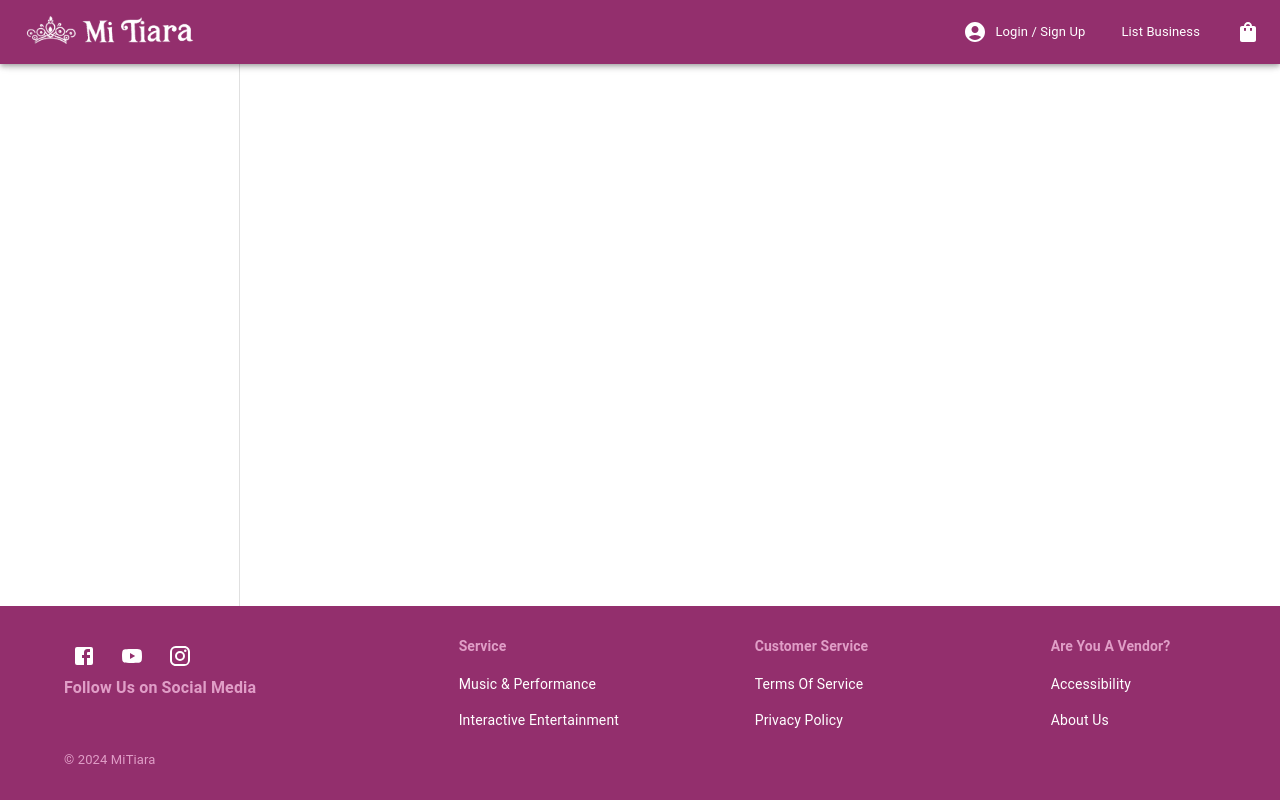
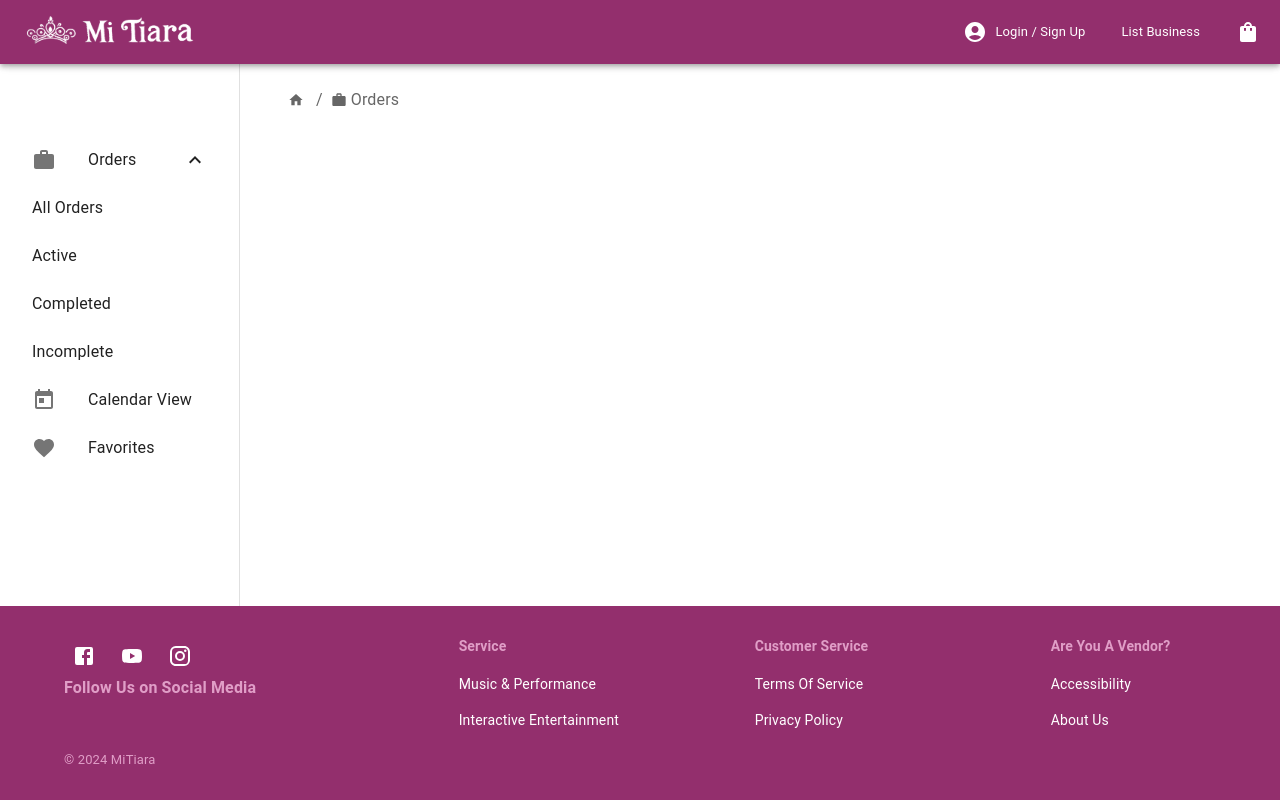
Before and after one commit to josephperez416/tiarafrontend, a React (Create React App) app in the folder TiaraFront/: page /ClientDashboard in a window 1280 px wide. Built offline with nearby package versions, Linux system fonts and the light colour scheme.

Commit message:
addded all the navbar buttons and started on Dashboard Card

```diff
--- a/TiaraFront/src/App.js
+++ b/TiaraFront/src/App.js
@@ -3,6 +3,7 @@ import Main from "./pages/Main";
 import Login from "./pages/Login";
 import SingleServiceDetails from "./pages/singleServiceDetails";
 import ErrorPage from "./pages/ErrorPage";
+
 import ClientDashboard from "./pages/ClientDashboard";
 
 export default function App() {
@@ -19,7 +20,9 @@ export default function App() {
           <Route index element={<div><h2>SignUp</h2></div>} />
           <Route path='test' element={<div><h2>Test</h2></div>} />
       </Route>
-      <Route path='/ClientDashboard' element={<ClientDashboard/>}/>
+      <Route path='/ClientDashboard' element={<ClientDashboard/>}>
+          <Route path="Orders" element={<h1>hello</h1>}/>
+      </Route>
     </>
     )
   );
--- a/TiaraFront/src/components/Footer.js
+++ b/TiaraFront/src/components/Footer.js
@@ -4,7 +4,7 @@ import { Facebook, YouTube, Instagram } from '@mui/icons-material';
 
 const Footer = () => {
   return (
-    <Box sx={{ backgroundColor: '#932F6D', color: 'white', padding: '30px 20px', fontSize:'11px'}}>
+    <Box sx={{ backgroundColor: '#932F6D', color: 'white', padding: '30px 20px', fontSize:'11px', zIndex: (theme) => theme.zIndex.drawer + 1}}>
       <Container maxWidth='lg'>
         <Grid container spacing={4}>
           <Grid item xs={12} md={4} sx={{ textAlign: { xs: 'center', md: 'left' } }}>
--- a/TiaraFront/src/components/Header.js
+++ b/TiaraFront/src/components/Header.js
@@ -37,7 +37,7 @@ export default function Header() {
   };
 
   return (
-    <CustomAppBar position="static">
+    <CustomAppBar position="fixed"  sx={{ zIndex: (theme) => theme.zIndex.drawer + 1 }}>
       <Toolbar>
         <Title>
         <Logo src="\Tiara_logo.png" alt="Mi Tiara Logo" />
--- /dev/null
+++ b/TiaraFront/src/components/SideNav.js
@@ -0,0 +1,69 @@
+import React from "react";
+import {Drawer, List, ListItemButton, ListItemIcon, ListItemText, Toolbar, Container, Box, Collapse} from "@mui/material";
+import WorkIcon from '@mui/icons-material/Work';
+import ExpandLess from '@mui/icons-material/ExpandLess';
+import ExpandMore from '@mui/icons-material/ExpandMore';
+import TodayIcon from '@mui/icons-material/Today';
+import FavoriteIcon from '@mui/icons-material/Favorite';
+
+const drawerWidth = 240;
+
+
+const SideNav = () => {
+    const [open, setOpen] = React.useState(true);
+
+    const handleClick = () => {
+      setOpen(!open);
+    };
+    return(
+        <Drawer variant="permanent" sx={{ width: drawerWidth, flexShrink: 0, [`& .MuiDrawer-paper`]: { width: drawerWidth, boxSizing: 'border-box' }, }}>
+                <Toolbar />
+                <Toolbar/>
+                <List>
+                <Box sx={{ paddingLeft: 2, paddingRight: 2}}>
+                <ListItemButton onClick={handleClick}>
+                    <ListItemIcon>
+                        <WorkIcon/>
+                    </ListItemIcon>
+                    <ListItemText primary="Orders"/>
+                    {open ? <ExpandLess /> : <ExpandMore />}
+                </ListItemButton>
+                </Box>
+                <Collapse in={open} timeout="auto" unmountOnExit>
+                <List component="div" disablePadding>
+                <ListItemButton sx={{pl:4}}>
+                <ListItemText primary="All Orders"/>
+                </ListItemButton>
+                <ListItemButton sx={{pl:4}}>
+                <ListItemText primary="Active"/>
+                </ListItemButton>
+                <ListItemButton sx={{pl:4}}>
+                <ListItemText primary="Completed"/>
+                </ListItemButton>
+                <ListItemButton sx={{pl:4}}>
+                <ListItemText primary="Incomplete"/>
+                </ListItemButton>
+                </List>
+                </Collapse>
+                <Box sx={{ paddingLeft: 2, paddingRight: 2}}>
+                <ListItemButton>
+                    <ListItemIcon>
+                        <TodayIcon />
+                    </ListItemIcon>
+                    <ListItemText primary="Calendar View" />
+                </ListItemButton>
+                </Box>
+                <Box sx={{pl: 2, pr: 2}}>
+                <ListItemButton>
+                    <ListItemIcon>
+                        <FavoriteIcon/>
+                    </ListItemIcon>
+                    <ListItemText primary="Favorites" />
+                </ListItemButton>
+                </Box>
+                </List>
+        </Drawer>
+    )
+}
+
+export default SideNav;
--- a/TiaraFront/src/pages/ClientDashboard.js
+++ b/TiaraFront/src/pages/ClientDashboard.js
@@ -1,23 +1,37 @@
-import React from 'react';
-import { Box, Drawer } from "@mui/material";
+import React from "react";
+import { Box, Breadcrumbs, Container, Link, Toolbar} from "@mui/material";
 import Footer from "../components/Footer";
 import HeaderBar from "../components/Header";
+import SideNav from "../components/SideNav";
+import HomeIcon from '@mui/icons-material/Home';
+import WorkIcon from '@mui/icons-material/Work';
 
 const drawerWidth = 240;
 
 const ClientDashboard = () => {
     return(
         <Box sx={{ display: 'flex', flexDirection: 'column', minHeight: '100vh' }}>
-            <Box sx={{ zIndex: 1300 }}>
-                <HeaderBar />
+            <HeaderBar/>
+            <SideNav/>
+            <Box sx={{ flexGrow: 1, p: 3, marginLeft: `${drawerWidth}px` }}>
+            <Toolbar/>
+            <Container>
+            <Box>
+            <Box>
+            <Breadcrumbs>
+                <Link underline="hover" color="inherit" href="/ClientDashboard" sx={{ display: 'flex', alignItems: 'center' }}>
+                <HomeIcon sx={{ mr: 0.5 }} fontSize="inherit"/>
+                </Link>
+                <Link underline="hover" color="inherit" href="/ClientDashboard/Orders" sx={{ display: 'flex', alignItems: 'center' }}>
+                <WorkIcon sx={{ mr: 0.5 }} fontSize="inherit"/>
+                    Orders
+                </Link>
+            </Breadcrumbs>
             </Box>
-            <Drawer variant="permanent" sx={{ width: drawerWidth, flexShrink: 0, [`& .MuiDrawer-paper`]: { width: drawerWidth, boxSizing: 'border-box' }, }}>
-                </Drawer>
-                <Box sx={{ flexGrow: 1, p: 3, marginLeft: `${drawerWidth}px` }}>
-                </Box>
-            <Box sx={{ zIndex: 1300 }}>
-                <Footer />
             </Box>
+            </Container>
+            </Box>
+            <Footer/>
         </Box>
 );
 };
```
Also changed, not shown: TiaraFront/src/components/LoadOrders.js (added).
